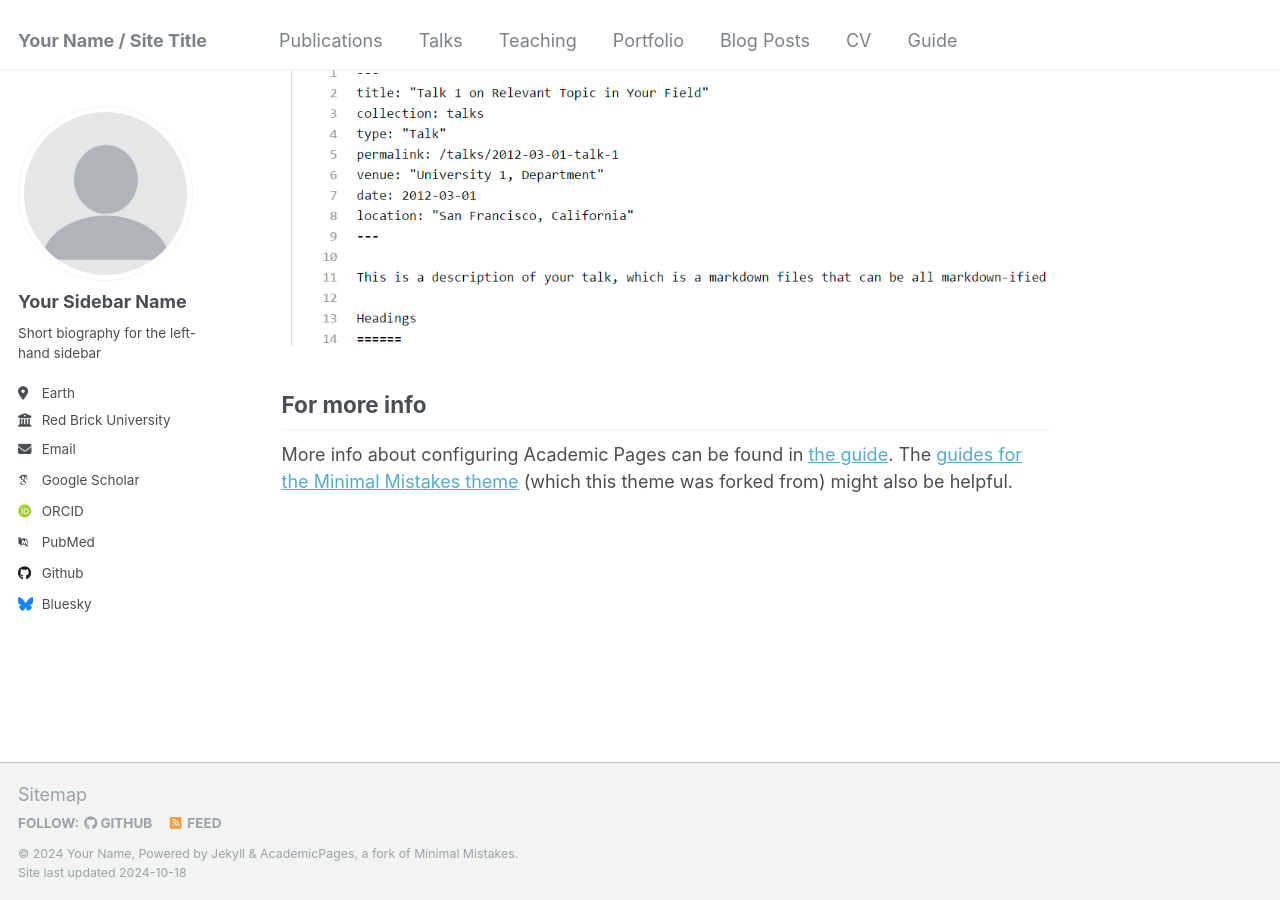
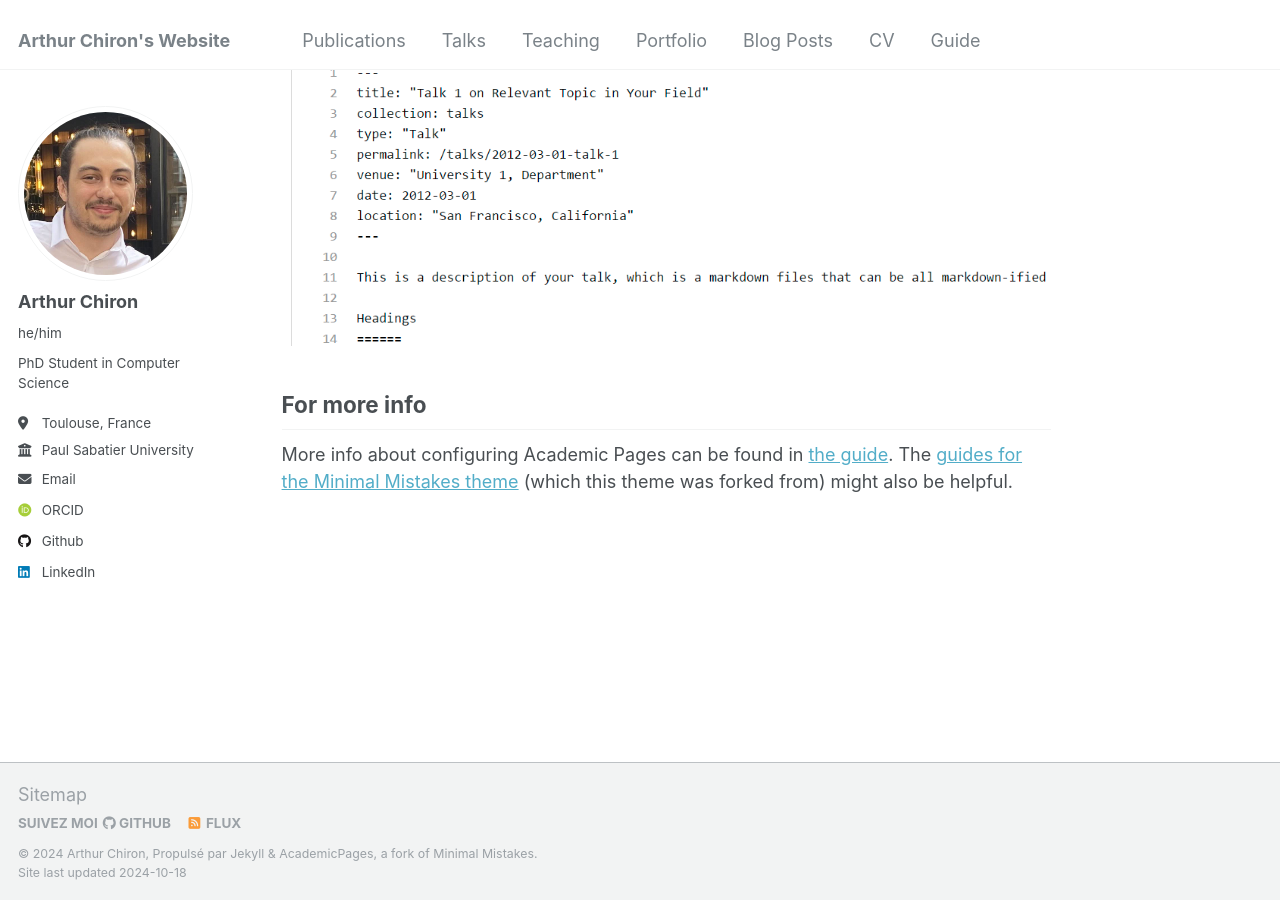
Before and after one commit to Arthur-Chiron/Arthur-Chiron.github.io, a Jekyll site: the page built from _pages/about.md, in a window 1280 px wide and 900 px high, scrolled down 2643 px. Built offline with Jekyll 4.4.1, drawn with Linux system fonts in a browser that asks for light colours; some web fonts are replaced.

Commit message:
Update site configuration and metadata

```diff
--- a/_config.yml
+++ b/_config.yml
@@ -7,48 +7,48 @@
 # server process.
 
 # Basic Site Settings
-locale                   : "en-US"
-title                    : "Your Name / Site Title"
+locale                   : "fr-FR"
+title                    : "Arthur Chiron's Website"
 title_separator          : "-"
-name                     : &name "Your Name"
+name                     : &name "Arthur Chiron"
 description              : &description "personal description"
-url                      : https://academicpages.github.io # the base hostname & protocol for your site e.g. "https://mmistakes.github.io"
+url                      : https://arthur-chiron.github.io # the base hostname & protocol for your site e.g. "https://mmistakes.github.io"
 baseurl                  : "" # the subpath of your site, e.g. "/blog"
-repository               : "academicpages/academicpages.github.io"
+repository               : "Arthur-Chiron/Arthur-Chiron.github.io"
 
 # Site Author - The following control what appear as part of the author content on the side bar.
 #               If a field is blank the icon and link will not appear, otherwise it will be shown.
 #               Additional customization can be done by editing /_includes/author-profile.html
 author:
   # Biographic information
-  avatar           : "profile.png"
-  name             : "Your Sidebar Name"
-  pronouns         : # example: "she/her"
-  bio              : "Short biography for the left-hand sidebar"
-  location         : "Earth"
-  employer         : "Red Brick University"
+  avatar           : "photo.jpg"
+  name             : "Arthur Chiron"
+  pronouns         : "he/him"
+  bio              : "PhD Student in Computer Science"
+  location         : "Toulouse, France"
+  employer         : "Paul Sabatier University"
   uri              : # URL
-  email            : "none@example.org"
+  email            : "arthur.chiron@outlook.fr"
 
   # Academic websites
-  arxiv            : # URL - Update with the correct link to your profile
-  googlescholar    : "https://scholar.google.com/citations?user=PS_CX0AAAAAJ"
+  arxiv            : # URL
+  googlescholar    : # URL
   impactstory      : # URL
-  orcid            : "http://orcid.org/yourorcidurl"
+  orcid            : "https://orcid.org/0009-0000-4518-6863"
   semantic         : # URL
-  pubmed           : "https://www.ncbi.nlm.nih.gov/pubmed/?term=john+snow"
+  pubmed           : # URL
   researchgate     : # URL
 
   # Repositories and software development
   bitbucket        : # Username - Update with your username on the site
   codepen          : # Username
   dribbble         : # Username
-  github           : "academicpages"
+  github           : "Arthur-Chiron"
   kaggle           : # Username
   stackoverflow    : # User number or user number and name (i.e., use "1" or "1/jeff-atwood")
 
   # Social media
-  bluesky          : "bsky.app" # Replace this with you Bluesky username
+  bluesky          : # Replace this with you Bluesky username
   facebook         : # Username
   flickr           : # Username
   foursquare       : # Username
@@ -57,7 +57,7 @@ author:
   keybase          : # Username
   instagram        : # Username
   lastfm           : # Username
-  linkedin         : # Username
+  linkedin         : "arthur-chiron"
   mastodon         : # URL
   medium           : # URL
   pinterest        : # Username
```
Also changed, not shown: images/photo.jpg (added).
